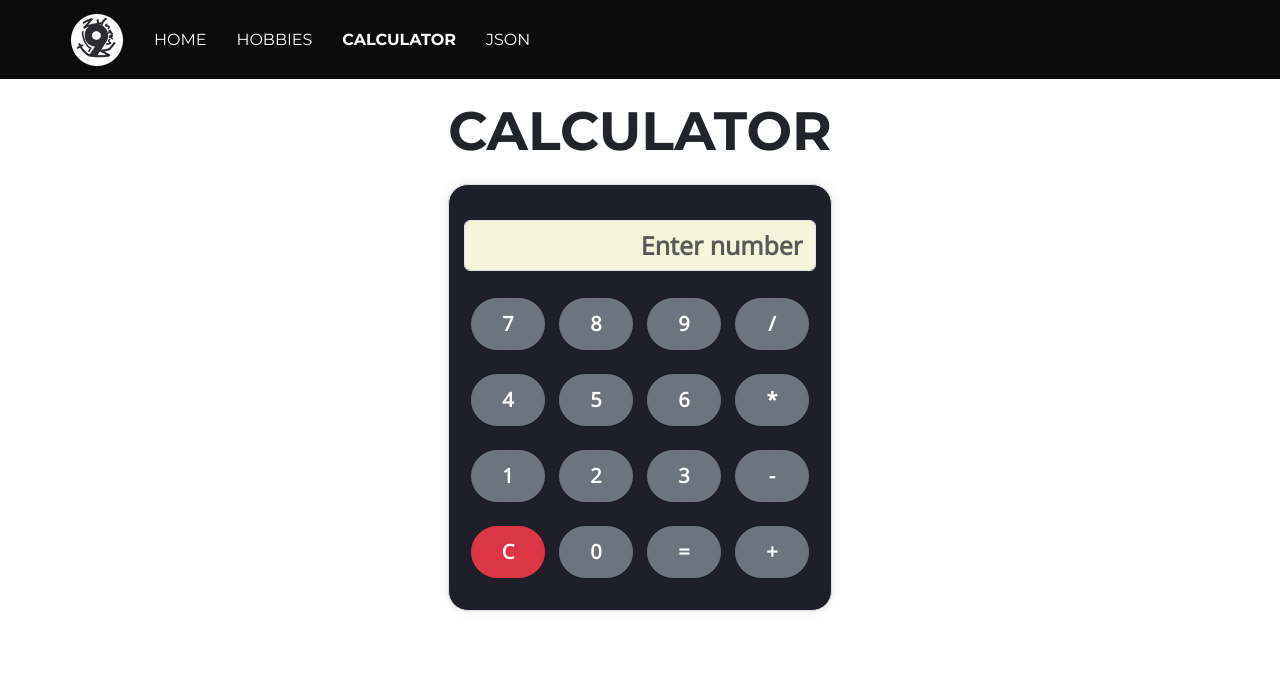
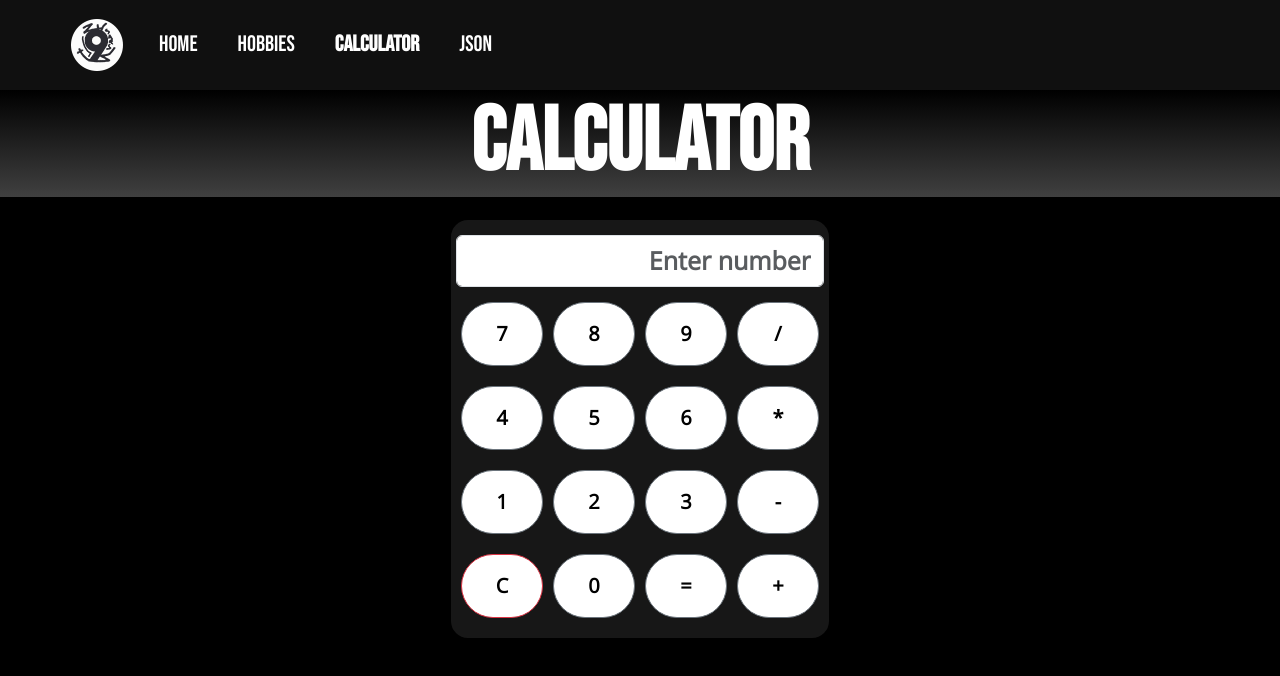
Before and after one commit to raphlazaro/ReactJSLazaro, a React (Vite) app: page /calc in a window 1280 px wide. Shown: the top 676 px of the page. Built offline with nearby package versions, Linux system fonts and the light colour scheme.

Commit message:
Feb7 Final Commit

```diff
--- a/index.html
+++ b/index.html
@@ -12,6 +12,7 @@
 <link rel="preconnect" href="https://fonts.gstatic.com" crossorigin>
 <link rel="stylesheet" href="https://fonts.googleapis.com/css2?family=Montserrat:wght@400;700&display=swap" />
 <link href="https://fonts.googleapis.com/css2?family=Open+Sans&display=swap" rel="stylesheet">
+<link href="https://fonts.googleapis.com/css2?family=Bebas+Neue&display=swap" rel="stylesheet">
     <meta name="viewport" content="width=device-width, initial-scale=1.0" />
     <title>Trainee 9 | Lazaro</title>
   </head>
--- a/src/components/CardHobbies.tsx
+++ b/src/components/CardHobbies.tsx
@@ -12,7 +12,7 @@ const CardHobbies: React.FC<CardHobbiesProps> = ({ title, content }) => {
       <div className="hobbies-flip-card-inner">
         <div className="hobbies-flip-card-front">
           <Card.Body>
-            <Card.Title>{title}</Card.Title>
+            <Card.Title className="card-hobbies-title">{title}</Card.Title>
           </Card.Body>
         </div>
         <div className="hobbies-flip-card-back">
--- a/src/components/JsonCard.tsx
+++ b/src/components/JsonCard.tsx
@@ -20,15 +20,15 @@ const UserCard: React.FC<UserCardProps> = ({ user }) => {
   return (
     <Card className="json-card">
       <Card.Body>
-        <Card.Title>{user.name}</Card.Title>
+        <Card.Title className="json-card-title">{user.name}</Card.Title>
         <Card.Subtitle className="json-mb-2">ID: {user.id}</Card.Subtitle>
-        <Card.Text>
-          <strong>Username:</strong> {user.username}<br />
-          <strong>Email:</strong> {user.email}<br />
-          <strong>Street:</strong> {user.address.street}<br />
-          <strong>Suite:</strong> {user.address.suite}<br />
-          <strong>City:</strong> {user.address.city}<br />
-          <strong>Zip Code:</strong> {user.address.zipcode}
+        <Card.Text className="json-contents">
+          <strong>Username: </strong> {user.username}<br />
+          <strong>Email: </strong> {user.email}<br />
+          <strong>Street: </strong> {user.address.street}<br />
+          <strong>Suite: </strong> {user.address.suite}<br />
+          <strong>City: </strong> {user.address.city}<br />
+          <strong>Zip Code: </strong> {user.address.zipcode}
         </Card.Text>
       </Card.Body>
     </Card>
--- a/src/index.css
+++ b/src/index.css
@@ -0,0 +1,3 @@
+html{
+    background-color: black;
+}
--- a/src/pages/Calculator.tsx
+++ b/src/pages/Calculator.tsx
@@ -1,7 +1,7 @@
 // Calculator.tsx
 import React, { useState } from 'react';
 import Layout from '../components/Layout';
-import { Button, InputGroup, FormControl } from 'react-bootstrap';
+import { Button, InputGroup, FormControl, Container } from 'react-bootstrap';
 import '../styles/Calculator.css';
 
 export default function Calculator() {
@@ -28,6 +28,7 @@ export default function Calculator() {
 
   return (
     <Layout>
+      <div className="calculator-base-container">
       <div className="calculator-txt">
         <h3 className="calculator-desc"> CALCULATOR </h3>
       </div>
@@ -79,6 +80,7 @@ export default function Calculator() {
           </div>
         </div>
       </div>
+      </div>
     </Layout>
   );
 }
--- a/src/pages/JSON.tsx
+++ b/src/pages/JSON.tsx
@@ -2,7 +2,7 @@
 import React, { useState, useEffect } from 'react';
 import Layout from '../components/Layout';
 import axios from 'axios';
-import { Container, Row, Col } from 'react-bootstrap';
+import { Row, Col } from 'react-bootstrap';
 import JsonCard from '../components/JsonCard';
 import '../styles/JSON.css';
 
@@ -37,8 +37,8 @@ export default function JSON() {
 
   return (
     <Layout>
-      <Container className="json-container">
-        <h3 className="h3-json">USERS LIST</h3>
+      <div className="json-container">
+        <h3 className="json-desc">USERS LIST</h3>
         <Row className="json-row">
           {users.map((user) => (
             <Col key={user.id} md={4} className="json-col">
@@ -46,7 +46,7 @@ export default function JSON() {
             </Col>
           ))}
         </Row>
-      </Container>
+        </div>
     </Layout>
   );
 }
--- a/src/styles/Calculator.css
+++ b/src/styles/Calculator.css
@@ -1,3 +1,7 @@
+.calculator-base-container{
+  background-color: #000000;
+}
+
 .calculator-container {
   font-family: 'Open Sans', sans-serif;
   overflow-y: auto;
@@ -6,21 +10,19 @@
   display: flex;
   flex-direction: column;
   align-items: center;
-  margin: 50px;
   text-align: center;
   width: 30%;
   margin: 20px auto;
-  padding: 15px;
-  border: 1px solid #ddd;
+  padding: 5px;
+  border: 3px solid #000000;
   border-radius: 20px;
-  box-shadow: 0 0 10px rgba(0, 0, 0, 0.1);
-  background-color: rgb(30, 31, 41);
+  background-color: rgb(23, 23, 23);
 }
 
 .calculator-input {
   font-size: 50px;
   width: 100%;
-  margin: 20px 0;
+  margin: 10px 0;
 }
 
 input {
@@ -43,31 +45,35 @@ input {
 }
 
 .calculator-buttons button {
+  color: black;
+  background-color: #ffffff !important;
   font-weight: bolder;
   border-radius: 75px;
   flex: 1;
-  padding: 10px;
-  margin: 7px;
+  padding: 1rem;
+  margin: 5px;
   font-size: 20px;
   cursor: pointer;
 }
 
 .calculator-desc {
+  color: white;
+  background-image: linear-gradient(rgb(0, 0, 0), rgb(64, 64, 64));
   font-weight: bold;
   text-align: center;
-  margin: 20px;
-  font-size: 54px;
+  font-size: 4em;
 }
 
 .form-control{
   font-weight: bold;
   font-size: 0.5em;
-  background-color: beige;
+  color: rgb(0, 0, 0);
+  background-color: rgb(255, 255, 255);
 }
 
-@media (max-width: 768px) {
+@media (max-width: 720px) {
   .calculator-container {
-    width: 100%;
+    width: 75%;
   }
 
   .calculator-input,
--- a/src/styles/Hobbies.css
+++ b/src/styles/Hobbies.css
@@ -1,4 +1,6 @@
 .hobbies-container {
+  color: white;
+  background-color: rgb(23, 23, 23);
   overflow-y: auto;
   max-height: 90vh;
   max-width: auto;
@@ -22,6 +24,10 @@
   height: auto;
 }
 
+.card-hobbies-title{
+  font-size: 2.5em;
+}
+
 .hobbies-card-container {
   display: flex;
   justify-content: space-around;
@@ -33,7 +39,7 @@
   height: 200px;
   perspective: 1000px;
   margin: 50px;
-  background-image: linear-gradient(#3a3a3a, #5a5a5a, #8d8d8d);
+  background-image: linear-gradient(#272727, #000000, #1a1a1a);
   border-radius: 15px;
 }
 
@@ -85,7 +91,7 @@
 .hobbies-txt {
   padding: 30px 30px 30px 30px;
   font-weight: bold;
-  font-size: 50px;
+  font-size: 4em;
 }
 
 @media (max-width: 768px) {
--- a/src/styles/Home.css
+++ b/src/styles/Home.css
@@ -22,7 +22,7 @@
   max-height: auto;
   max-width: auto;
   margin: 0 auto;
-  background: linear-gradient(45deg, #000000, #1f1f1f, #222222, #e0e0e0);
+  background: linear-gradient(90deg, #030305, #110f15, #3e3d41, #595860);
   background-size: 400% 400%;
   animation: gradientAnimation 15s ease infinite;
 }
@@ -62,8 +62,9 @@
 }
 
 .home-carousel {
+  padding-top: 1.5em;
   max-height: 750px;
-  max-width: 900px;
+  max-width: 950px;
   margin: 0 auto;
 }
 
@@ -88,6 +89,7 @@
     padding-bottom: 100px;
 }
 .home-digital-transformation {
+  padding: auto;
   font-weight: bolder;
-  font-size: 50px;
+  font-size: 3em;
 }
--- a/src/styles/JSON.css
+++ b/src/styles/JSON.css
@@ -1,12 +1,15 @@
 .json-container {
+  background-color: rgb(23, 23, 23);
   color: #ffffff;
   overflow-y: auto;
   max-height: 90vh;
   max-width: auto;
   margin: 0 auto;
-  padding: 20px;
 }
 
+.json-card-title{
+  font-size: 2.5rem !important;
+}
 .json-row {
   color: #ffffff;
   display: flex;
@@ -16,19 +19,15 @@
 
 .json-card {
   color: white;
-  background-color: rgb(31, 31, 31);
-  box-shadow: 0 4px 8px rgba(43, 43, 43, 0.1);
+  background-color: rgb(41, 41, 41);
+  box-shadow: 0 4px 8px rgba(74, 74, 74, 0.1);
   transition: transform 0.3s ease-in-out;
   cursor: pointer;
+  margin: 10px;
 }
 
 .json-card:hover {
   transform: scale(1.05);
-}
-
-.json-card-body {
-  color: #ffffff;
-  padding: 30px;
 }
 
 .json-card-title {
@@ -38,7 +37,7 @@
 }
 
 .json-card-subtitle {
-  color: #ffffff;
+  color: #e3e3e3;
 }
 
 .json-card-text {
@@ -51,13 +50,19 @@
 }
 
 .json-mb-2 {
+  font-size: 1.2em;
   color: #ffffff;
 }
-.h3-json{
-  font-size: 54px;
-  font-weight: bolder;
+.json-desc{
+  color: white;
+  background-image: linear-gradient(rgb(0, 0, 0), rgb(64, 64, 64));
+  font-weight: bold;
   text-align: center;
-  color: black;
+  font-size: 4em;
+}
+.json-contents{
+  font-size: 1.2rem;
+  letter-spacing: 1px;
 }
 
 .json-row {
--- a/src/styles/NavBar.css
+++ b/src/styles/NavBar.css
@@ -1,21 +1,15 @@
 body {
-  font-family: 'Montserrat', sans-serif;
+  font-family: 'Bebas Neue', sans-serif;
+  font-size: 1.4rem;
   height: 100%;
 }
 
 .navbar-bg-body-tertiary {
-  color: rgb(255, 255, 255);
-  background-color: #0c0c0c;
-}
-
-.navbar-brand {
-  color: rgb(255, 255, 255);
-  font-size: 1.5rem;
-  font-weight: bold;
+  background-color: #101010;
 }
 
 .navbar-container .links .nav-link {
-  padding: 15px;
+  padding: 20px;
   color: #ffffff;
 }
 
@@ -24,7 +18,7 @@ body {
 }
 
 .navbar-toggler-icon {
-  background-color: #c9c9c9;
+  background-color: #808080;
 }
 
 .navbar-container {
```
